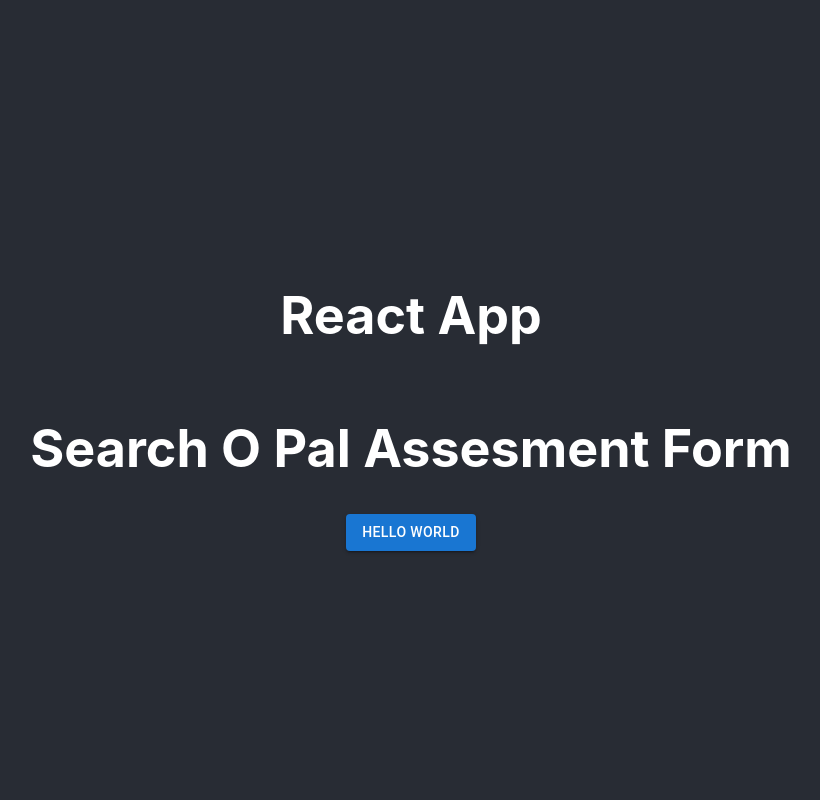
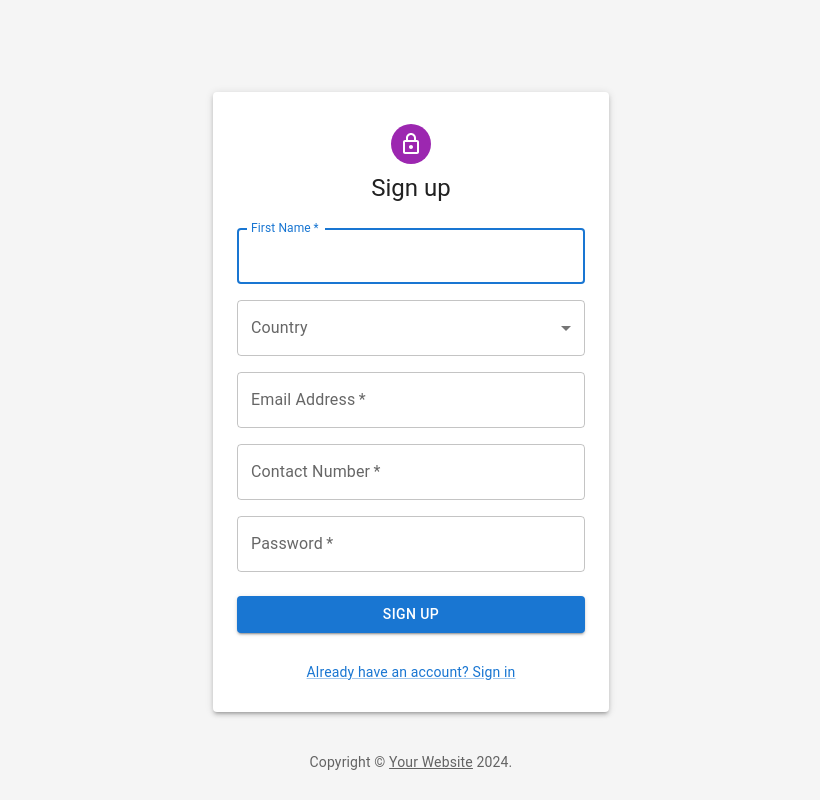
Before and after one commit to AliHaider1415/Webrtc-Jitsi-Client, a React (Create React App) app: page /sign-up in a window 1280 px wide. Shown: the whole page, without its empty margins (229-1049 px from the left). Built offline with nearby package versions, Linux system fonts and the light colour scheme.

Commit message:
Added login and signup page

```diff
--- a/package.json
+++ b/package.json
@@ -12,6 +12,7 @@
     "@testing-library/user-event": "^13.5.0",
     "react": "^18.2.0",
     "react-dom": "^18.2.0",
+    "react-router-dom": "^6.22.3",
     "react-scripts": "5.0.1",
     "web-vitals": "^2.1.4"
   },
--- a/src/App.css
+++ b/src/App.css
@@ -14,25 +14,15 @@
 }
 
 .App-header {
-  background-color: #282c34;
+  background-color: whitesmoke;
   min-height: 100vh;
   display: flex;
   flex-direction: column;
   align-items: center;
   justify-content: center;
   font-size: calc(10px + 2vmin);
-  color: white;
 }
 
 .App-link {
   color: #61dafb;
 }
-
-@keyframes App-logo-spin {
-  from {
-    transform: rotate(0deg);
-  }
-  to {
-    transform: rotate(360deg);
-  }
-}
--- a/src/App.js
+++ b/src/App.js
@@ -1,13 +1,18 @@
 import "./App.css";
 import { Button } from "@mui/material";
-
+import { BrowserRouter, Routes, Route } from "react-router-dom";
+import SignUp from "./components/SignUp";
+import Login from "./components/Login";
 function App() {
   return (
     <div className="App">
       <header className="App-header">
-        <h1>React App</h1>
-        <h1>Search O Pal Assesment Form</h1>
-        <Button variant="contained">Hello world</Button>
+        <BrowserRouter>
+          <Routes>
+            <Route path="/login" element={<Login />} />
+            <Route path="/sign-up" element={<SignUp />} />
+          </Routes>
+        </BrowserRouter>
       </header>
     </div>
   );
--- /dev/null
+++ b/src/components/Login.jsx
@@ -0,0 +1,121 @@
+import * as React from "react";
+import Avatar from "@mui/material/Avatar";
+import Button from "@mui/material/Button";
+import CssBaseline from "@mui/material/CssBaseline";
+import TextField from "@mui/material/TextField";
+import FormControlLabel from "@mui/material/FormControlLabel";
+import Checkbox from "@mui/material/Checkbox";
+import Link from "@mui/material/Link";
+import Grid from "@mui/material/Grid";
+import Box from "@mui/material/Box";
+import LockOutlinedIcon from "@mui/icons-material/LockOutlined";
+import Typography from "@mui/material/Typography";
+import Container from "@mui/material/Container";
+import { createTheme, ThemeProvider } from "@mui/material/styles";
+
+function Copyright(props) {
+  return (
+    <Typography
+      variant="body2"
+      color="text.secondary"
+      align="center"
+      {...props}
+    >
+      {"Copyright © "}
+      <Link color="inherit" href="https://mui.com/">
+        Your Website
+      </Link>{" "}
+      {new Date().getFullYear()}
+      {"."}
+    </Typography>
+  );
+}
+
+const defaultTheme = createTheme();
+
+export default function Login() {
+  const handleSubmit = (event) => {
+    event.preventDefault();
+    const data = new FormData(event.currentTarget);
+    console.log({
+      email: data.get("email"),
+      password: data.get("password"),
+    });
+  };
+
+  return (
+    <ThemeProvider theme={defaultTheme}>
+      <Container component="main" maxWidth="xs">
+        <CssBaseline />
+        <Box
+          sx={{
+            marginTop: 8,
+            display: "flex",
+            flexDirection: "column",
+            alignItems: "center",
+            bgcolor: "background.paper",
+            boxShadow: 3,
+            padding: 3,
+            borderRadius: 1,
+          }}
+        >
+          <Avatar sx={{ m: 1, bgcolor: "secondary.main" }}>
+            <LockOutlinedIcon />
+          </Avatar>
+          <Typography component="h1" variant="h5">
+            Sign in
+          </Typography>
+          <Box
+            component="form"
+            onSubmit={handleSubmit}
+            noValidate
+            sx={{ mt: 1 }}
+          >
+            <TextField
+              margin="normal"
+              required
+              fullWidth
+              id="email"
+              label="Email Address"
+              name="email"
+              autoComplete="email"
+              autoFocus
+            />
+            <TextField
+              margin="normal"
+              required
+              fullWidth
+              name="password"
+              label="Password"
+              type="password"
+              id="password"
+              autoComplete="current-password"
+            />
+
+            <Button
+              type="submit"
+              fullWidth
+              variant="contained"
+              sx={{ mt: 3, mb: 2 }}
+            >
+              Sign In
+            </Button>
+            <Grid container>
+              <Grid item xs>
+                <Link href="#" variant="body2">
+                  Forgot password?
+                </Link>
+              </Grid>
+              <Grid item>
+                <Link href="/sign-up" variant="body2">
+                  {"Don't have an account? Sign Up"}
+                </Link>
+              </Grid>
+            </Grid>
+          </Box>
+        </Box>
+        <Copyright sx={{ mt: 8, mb: 4 }} />
+      </Container>
+    </ThemeProvider>
+  );
+}
--- /dev/null
+++ b/src/components/SignUp.jsx
@@ -0,0 +1,161 @@
+import * as React from "react";
+import Avatar from "@mui/material/Avatar";
+import Button from "@mui/material/Button";
+import CssBaseline from "@mui/material/CssBaseline";
+import TextField from "@mui/material/TextField";
+import FormControlLabel from "@mui/material/FormControlLabel";
+import Checkbox from "@mui/material/Checkbox";
+import Link from "@mui/material/Link";
+import Grid from "@mui/material/Grid";
+import Box from "@mui/material/Box";
+import LockOutlinedIcon from "@mui/icons-material/LockOutlined";
+import Typography from "@mui/material/Typography";
+import Container from "@mui/material/Container";
+import { createTheme, ThemeProvider } from "@mui/material/styles";
+import Select from "@mui/material/Select";
+import MenuItem from "@mui/material/MenuItem";
+import FormControl from "@mui/material/FormControl";
+import InputLabel from "@mui/material/InputLabel";
+
+function Copyright(props) {
+  return (
+    <Typography
+      variant="body2"
+      color="text.secondary"
+      align="center"
+      {...props}
+    >
+      {"Copyright © "}
+      <Link color="inherit" href="https://www.searchopal.com">
+        Your Website
+      </Link>{" "}
+      {new Date().getFullYear()}
+      {"."}
+    </Typography>
+  );
+}
+
+const defaultTheme = createTheme();
+
+export default function SignUp() {
+  const handleSubmit = (event) => {
+    event.preventDefault();
+    const data = new FormData(event.currentTarget);
+    console.log({
+      email: data.get("email"),
+      password: data.get("password"),
+    });
+  };
+
+  return (
+    <ThemeProvider theme={defaultTheme}>
+      <Container component="main" maxWidth="xs">
+        <CssBaseline />
+        <Box
+          sx={{
+            marginTop: 8,
+            display: "flex",
+            flexDirection: "column",
+            alignItems: "center",
+            bgcolor: "background.paper",
+            boxShadow: 3,
+            borderRadius: 1,
+            padding: 3,
+          }}
+        >
+          <Avatar sx={{ m: 1, bgcolor: "secondary.main" }}>
+            <LockOutlinedIcon />
+          </Avatar>
+          <Typography component="h1" variant="h5">
+            Sign up
+          </Typography>
+          <Box
+            component="form"
+            noValidate
+            onSubmit={handleSubmit}
+            sx={{ mt: 3 }}
+          >
+            <Grid container spacing={2}>
+              <Grid item xs={12}>
+                <TextField
+                  autoComplete="given-name"
+                  name="Name"
+                  required
+                  fullWidth
+                  id="Name"
+                  label="First Name"
+                  autoFocus
+                />
+              </Grid>
+              <Grid item xs={12}>
+                <FormControl fullWidth>
+                  <InputLabel id="country-label">Country</InputLabel>
+                  <Select
+                    labelId="country-label"
+                    id="country"
+                    name="country"
+                    label="Country"
+                  >
+                    <MenuItem value="USA">USA</MenuItem>
+                    <MenuItem value="Canada">Canada</MenuItem>
+                    <MenuItem value="UK">UK</MenuItem>
+                  </Select>
+                </FormControl>
+              </Grid>
+
+              <Grid item xs={12}>
+                <TextField
+                  required
+                  fullWidth
+                  id="email"
+                  label="Email Address"
+                  name="email"
+                  autoComplete="email"
+                />
+              </Grid>
+              <Grid item xs={12}>
+                <TextField
+                  required
+                  fullWidth
+                  id="phone"
+                  label="Contact Number"
+                  type="phone"
+                  name="contactNumber"
+                  autoComplete="tel"
+                />
+              </Grid>
+
+              <Grid item xs={12}>
+                <TextField
+                  required
+                  fullWidth
+                  name="password"
+                  label="Password"
+                  type="password"
+                  id="password"
+                  autoComplete="new-password"
+                />
+              </Grid>
+            </Grid>
+            <Button
+              type="submit"
+              fullWidth
+              variant="contained"
+              sx={{ mt: 3, mb: 2 }}
+            >
+              Sign Up
+            </Button>
+            <Grid container justifyContent="center">
+              <Grid item>
+                <Link href="/login" variant="body2">
+                  Already have an account? Sign in
+                </Link>
+              </Grid>
+            </Grid>
+          </Box>
+        </Box>
+        <Copyright sx={{ mt: 5 }} />
+      </Container>
+    </ThemeProvider>
+  );
+}
```
Also changed, not shown: 1 other file (tests, documents, lock files or other folders).
